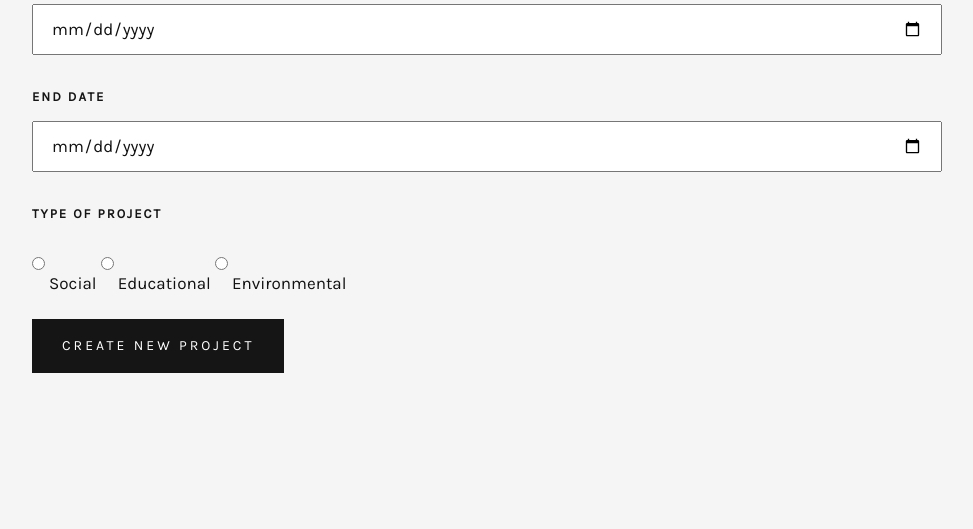
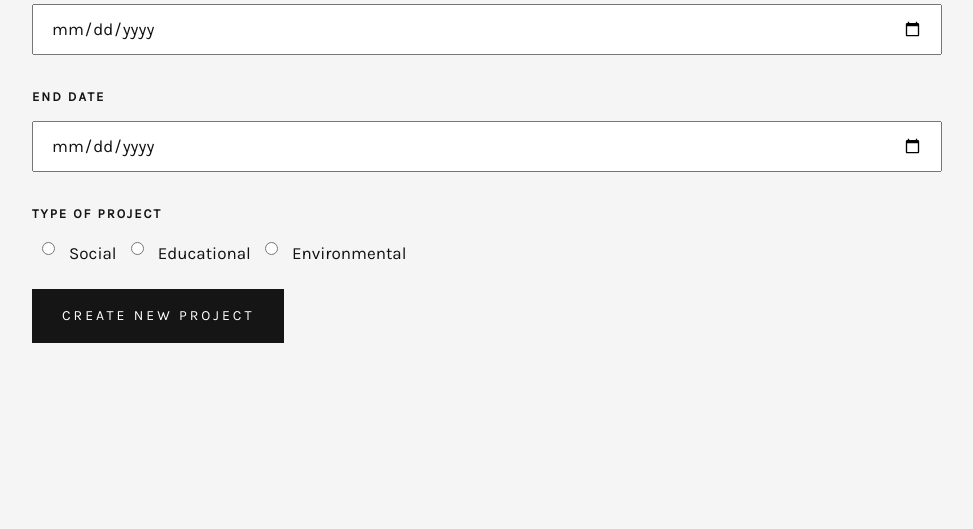
Before and after one commit to webapps-group-28/volunteer-find, a Django app: page / in a window 1280 px wide. Shown: the part 1665-2194 px from the top of the page, without its empty margins (153-1126 px from the left). Run offline with Django 3.2, Linux system fonts and the light colour scheme; a user stored in the database is signed in; data that the repository does not hold is empty; some libraries are stand-ins or nearby versions.

Commit message:
Minor style changes for radio inputs in home.html

```diff
--- a/projects/templates/projects/home.html
+++ b/projects/templates/projects/home.html
@@ -81,6 +81,11 @@
 	    height: 40px;
 	    background-color: #151515;
 	    cursor: pointer;
+	  }
+	  input[type=radio] {
+	    height: 21px !important;
+	    margin-left: 10px;
+	    margin-right: 10px;
 	  }
 	  /* Start of code adapted from https://stackoverflow.com/users/731314/gary, modified from https://github.com/Wildhoney/ngRangeSlider */
 	  section.range-slider {
```
